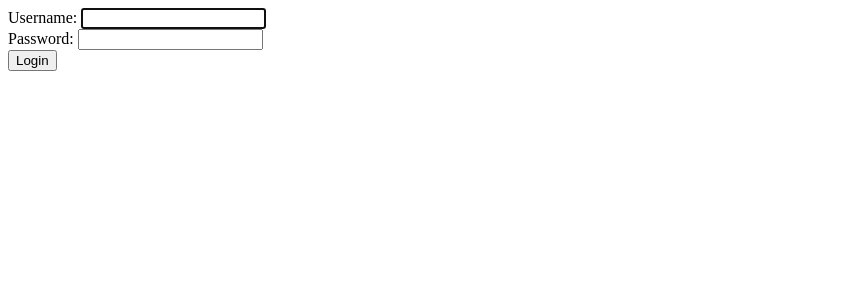
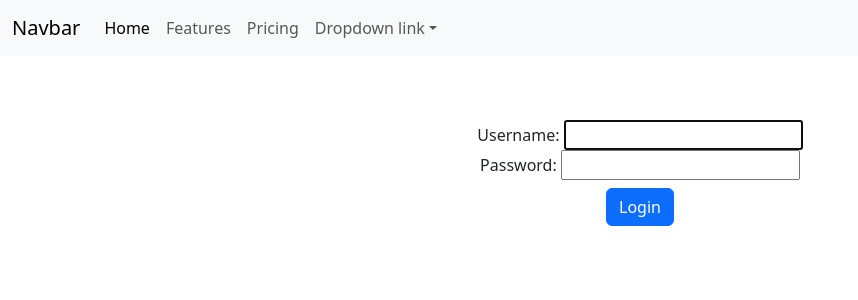
Before and after one commit to MatRos-sf/hydroponics, a Django app: page /login/ in a window 1280 px wide. Shown: the top 300 px of the page, without its empty margins (0-858 px from the left). Run offline with Django 5.2, Linux system fonts and the light colour scheme.

Commit message:
add bootstrap

```diff
--- /dev/null
+++ b/hydroponics_manager/templates/hydroponics_manager/base.html
@@ -0,0 +1,73 @@
+<!DOCTYPE html>
+<html lang="en">
+    <head>
+        <meta charset="UTF-8">
+        <meta name="viewport" content="width=device-width, initial-scale=1">
+        <title>
+            {% block title %}{% endblock %}
+        </title>
+        <link href="https://cdn.jsdelivr.net/npm/bootstrap@5.3.3/dist/css/bootstrap.min.css"
+              rel="stylesheet"
+              integrity="sha384-QWTKZyjpPEjISv5WaRU9OFeRpok6YctnYmDr5pNlyT2bRjXh0JMhjY6hW+ALEwIH"
+              crossorigin="anonymous">
+    </head>
+    <body>
+        <nav class="navbar navbar-expand-lg bg-body-tertiary">
+            <div class="container-fluid">
+                <a class="navbar-brand" href="#">Navbar</a>
+                <button class="navbar-toggler"
+                        type="button"
+                        data-bs-toggle="collapse"
+                        data-bs-target="#navbarNavDropdown"
+                        aria-controls="navbarNavDropdown"
+                        aria-expanded="false"
+                        aria-label="Toggle navigation">
+                    <span class="navbar-toggler-icon"></span>
+                </button>
+                <div class="collapse navbar-collapse" id="navbarNavDropdown">
+                    <ul class="navbar-nav">
+                        <li class="nav-item">
+                            <a class="nav-link active" aria-current="page" href="#">Home</a>
+                        </li>
+                        <li class="nav-item">
+                            <a class="nav-link" href="#">Features</a>
+                        </li>
+                        <li class="nav-item">
+                            <a class="nav-link" href="#">Pricing</a>
+                        </li>
+                        <li class="nav-item dropdown">
+                            <a class="nav-link dropdown-toggle"
+                               href="#"
+                               role="button"
+                               data-bs-toggle="dropdown"
+                               aria-expanded="false">Dropdown link</a>
+                            <ul class="dropdown-menu">
+                                <li>
+                                    <a class="dropdown-item" href="#">Action</a>
+                                </li>
+                                <li>
+                                    <a class="dropdown-item" href="#">Another action</a>
+                                </li>
+                                <li>
+                                    <a class="dropdown-item" href="#">Something else here</a>
+                                </li>
+                            </ul>
+                        </li>
+                    </ul>
+                </div>
+            </div>
+        </nav>
+        <div class="container text-center my-3">
+            {% block content %}{% endblock %}
+        </div>
+        <script src="https://cdn.jsdelivr.net/npm/bootstrap@5.3.3/dist/js/bootstrap.bundle.min.js"
+                integrity="sha384-YvpcrYf0tY3lHB60NNkmXc5s9fDVZLESaAA55NDzOxhy9GkcIdslK1eN7N6jIeHz"
+                crossorigin="anonymous"></script>
+        <script src="https://cdn.jsdelivr.net/npm/@popperjs/core@2.11.8/dist/umd/popper.min.js"
+                integrity="sha384-I7E8VVD/ismYTF4hNIPjVp/Zjvgyol6VFvRkX/vR+Vc4jQkC+hVqc2pM8ODewa9r"
+                crossorigin="anonymous"></script>
+        <script src="https://cdn.jsdelivr.net/npm/bootstrap@5.3.3/dist/js/bootstrap.min.js"
+                integrity="sha384-0pUGZvbkm6XF6gxjEnlmuGrJXVbNuzT9qBBavbLwCsOGabYfZo0T0to5eqruptLy"
+                crossorigin="anonymous"></script>
+    </body>
+</html>
--- a/hydroponics_manager/templates/hydroponics_manager/login.html
+++ b/hydroponics_manager/templates/hydroponics_manager/login.html
@@ -1,14 +1,13 @@
-<!DOCTYPE html>
-<html lang="en">
-    <head>
-        <meta charset="UTF-8">
-        <title>Title</title>
-    </head>
-    <body>
-        <form method="post">
-            {% csrf_token %}
-            {{ form }}
-            <button type="submit">Login</button>
-        </form>
-    </body>
-</html>
+{% extends "hydroponics_manager/base.html" %}
+{% block title %}Login{% endblock %}
+{% block content %}
+    <div class="row">
+        <div class="col m-5">
+            <form method="post">
+                {% csrf_token %}
+                {{ form }}
+                <button class="btn btn-primary my-2" type="submit">Login</button>
+            </form>
+        </div>
+    </div>
+{% endblock %}
```
